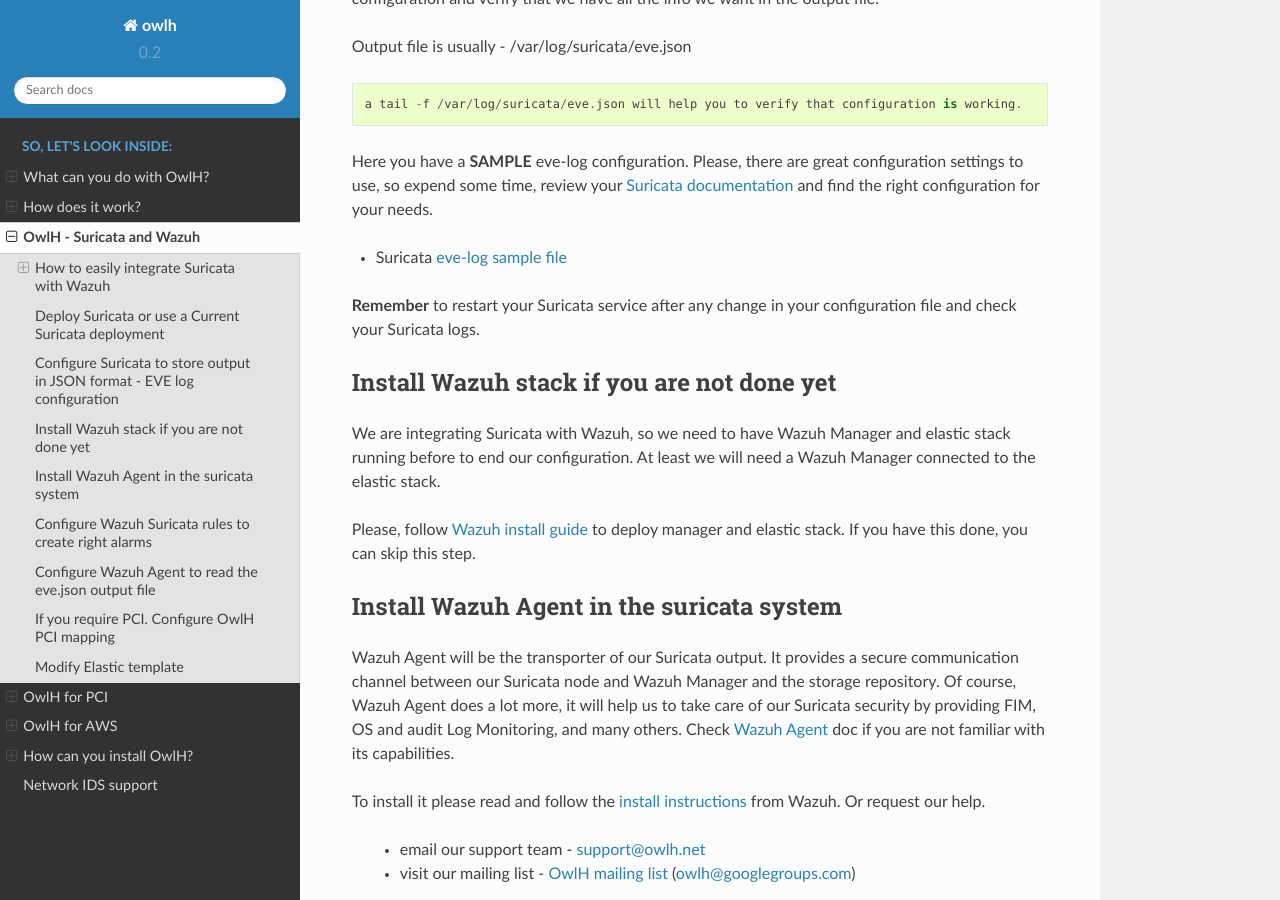
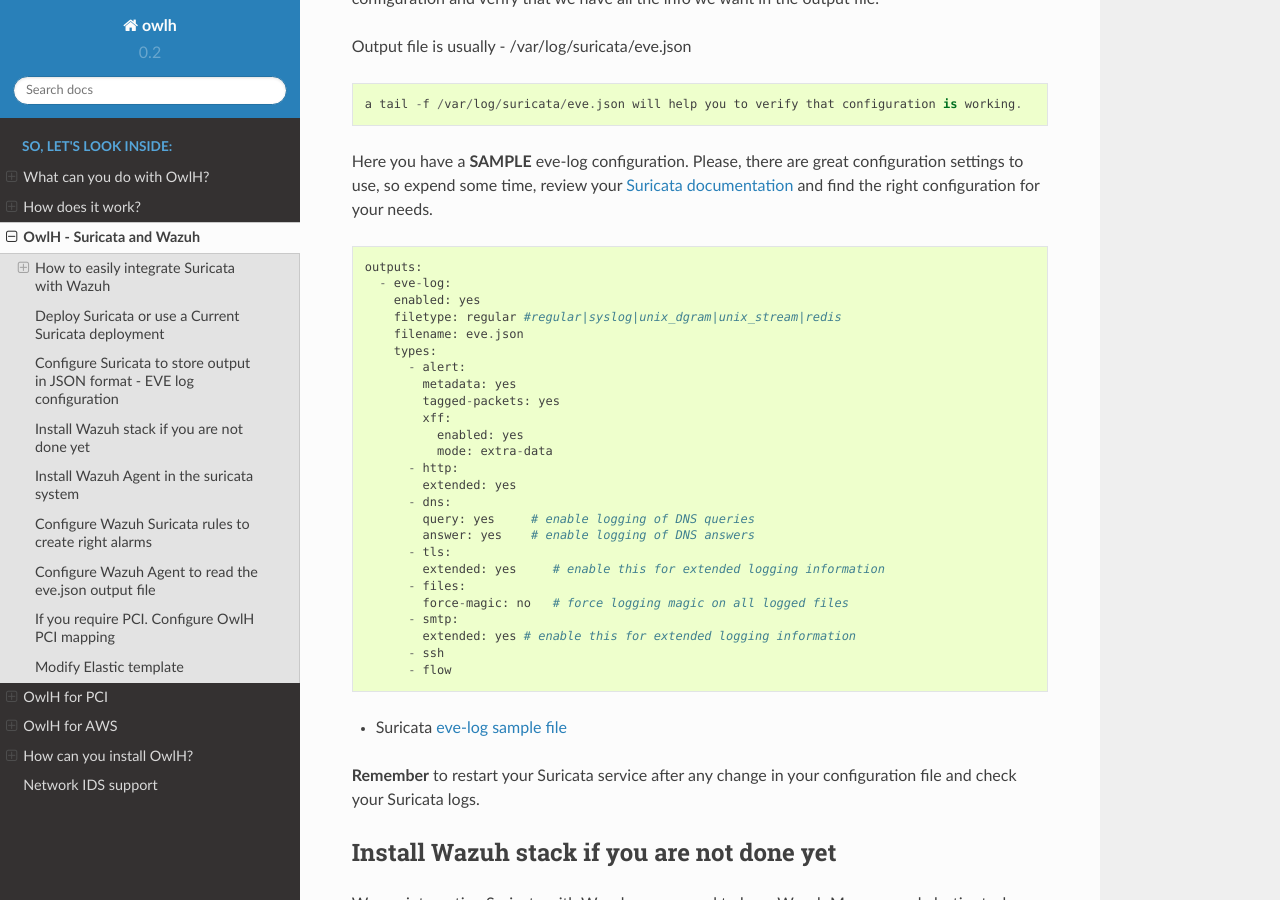
Before and after one commit to austinsonger/documentation, a Sphinx documentation site: the page built from source/main/OwlHWazuh.rst, in a window 1280 px wide and 900 px high, scrolled down 1192 px. Built offline with Sphinx 7.4.7 and the Read the Docs theme 2.0.0, drawn with Linux system fonts in a browser that asks for light colours.

Commit message:
-- Suricata-Wazuh  v3 --

```diff
--- a/source/main/OwlHWazuh.rst
+++ b/source/main/OwlHWazuh.rst
@@ -53,6 +53,34 @@
 Here you have a **SAMPLE** eve-log configuration. Please, there are great configuration settings to use, so expend some time, review your `Suricata documentation`_ and find the right configuration for your needs.
 
 .. _eve-log sample file: https://raw.githubusercontent.com/owlh/wazuhenrichment/master/eve-log.yaml
+
+::
+
+  outputs:
+    - eve-log:
+      enabled: yes
+      filetype: regular #regular|syslog|unix_dgram|unix_stream|redis
+      filename: eve.json
+      types:
+        - alert:
+          metadata: yes
+          tagged-packets: yes
+          xff:
+            enabled: yes
+            mode: extra-data
+        - http:
+          extended: yes
+        - dns:
+          query: yes     # enable logging of DNS queries
+          answer: yes    # enable logging of DNS answers
+        - tls:
+          extended: yes     # enable this for extended logging information
+        - files:
+          force-magic: no   # force logging magic on all logged files
+        - smtp:
+          extended: yes # enable this for extended logging information
+        - ssh
+        - flow
 
 * Suricata `eve-log sample file`_
 
```
Also changed, not shown: 5 other files.
